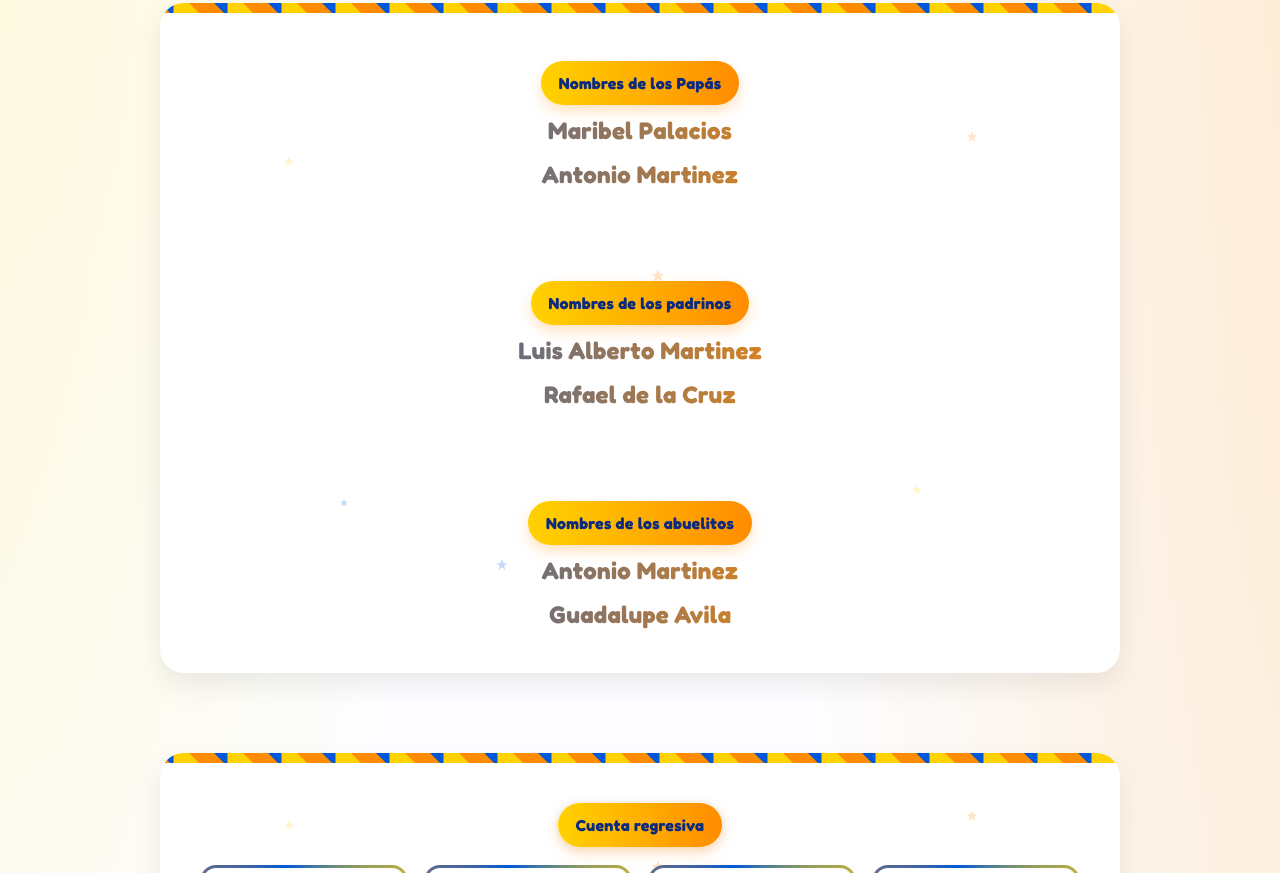
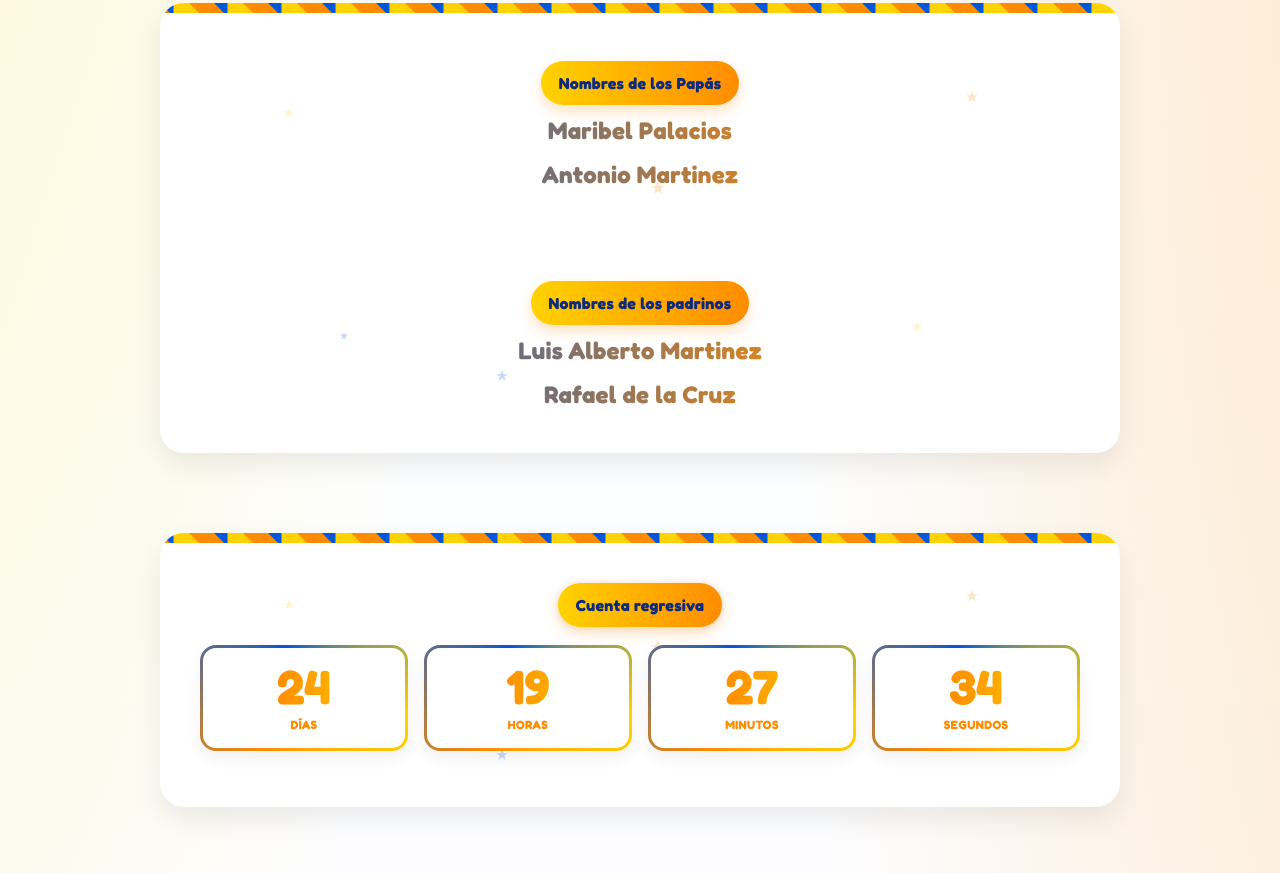
Before and after one commit to riichy19/Dani-fiesta, a plain HTML site: page index.html in a window 1280 px wide. Shown: the part 843-1716 px from the top of the page. Drawn offline with nearby package versions, Linux system fonts and the light colour scheme; some packages are replaced by stand-ins of ours; a script that the page names is missing.

```diff
--- a/index.html
+++ b/index.html
@@ -85,11 +85,6 @@
       <div class="cajon-titulo">Nombres de los padrinos</div>
       <p class="name">Luis Alberto Martinez </p>
       <p class="name">Rafael de la  Cruz </p>
-    </div>
-    <div class="contenido text-center padrinos">
-      <div class="cajon-titulo">Nombres de los abuelitos</div>
-      <p class="name">Antonio Martinez</p>
-      <p class="name">Guadalupe Avila</p>
     </div>
 
 
```
